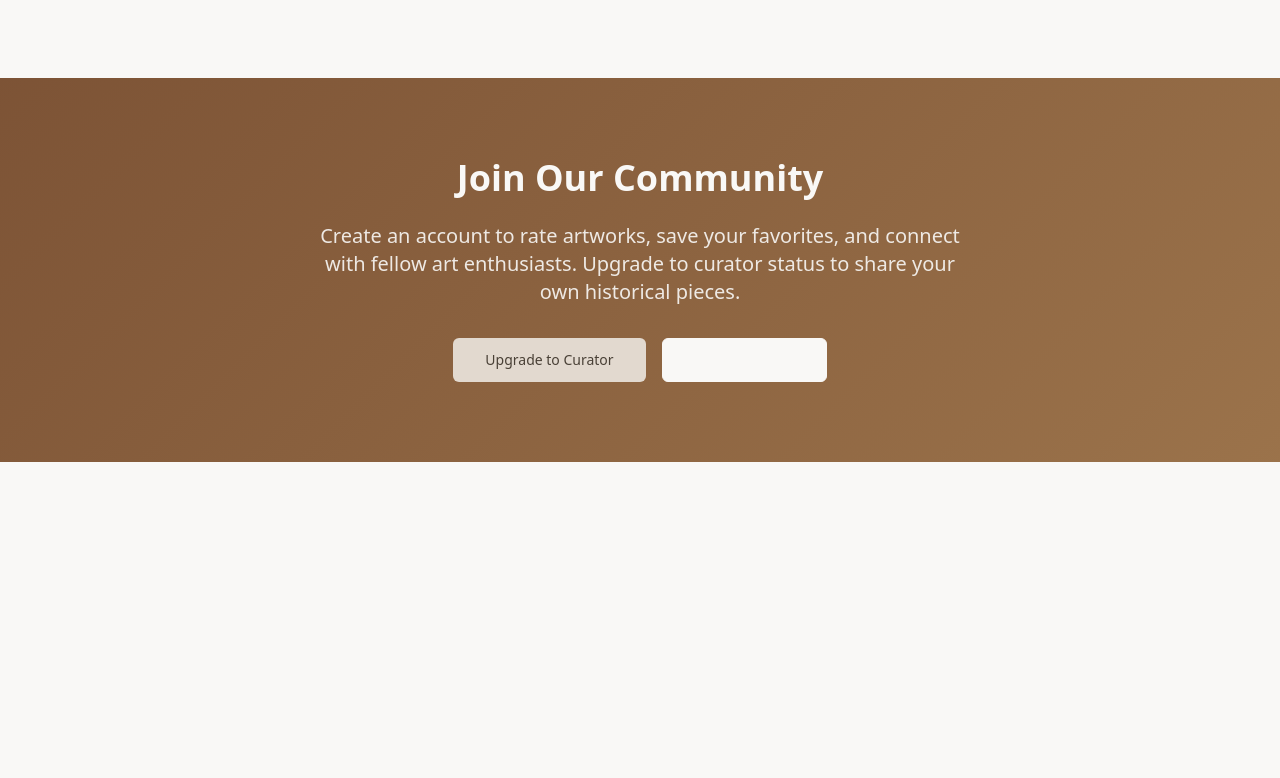
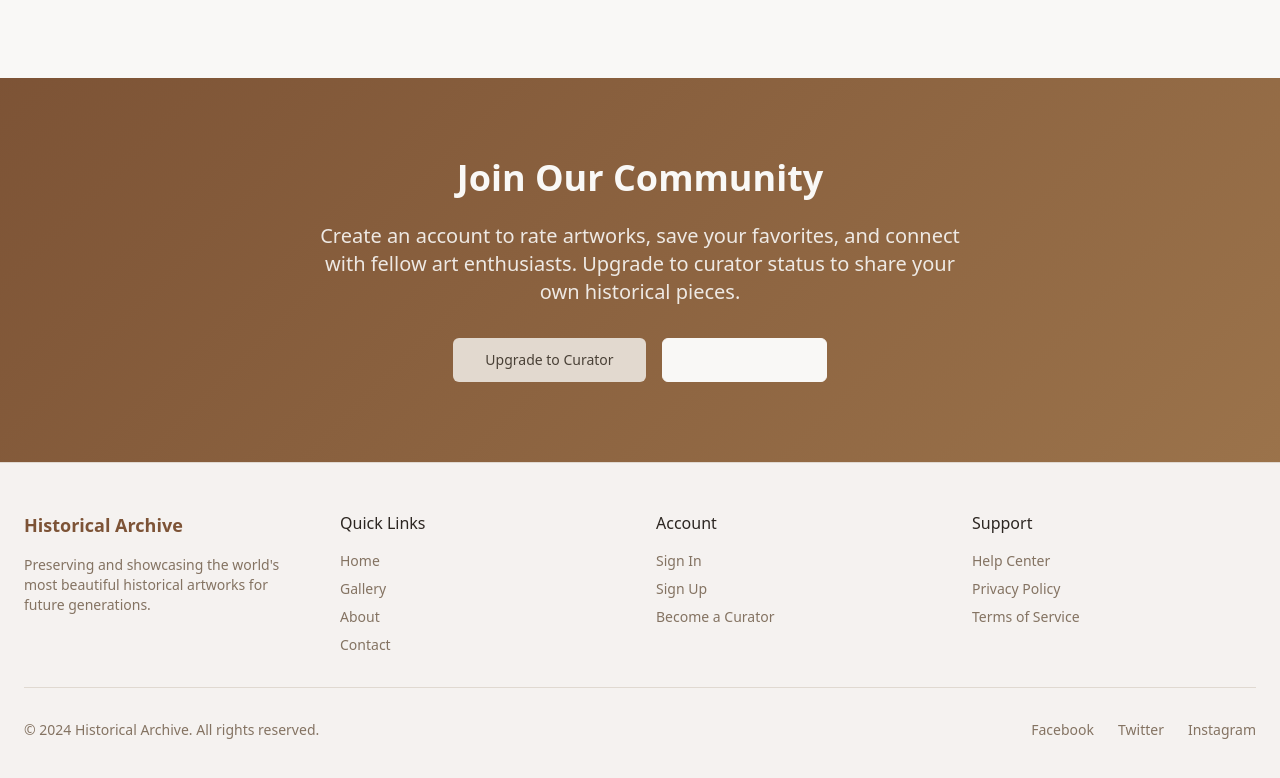
Before and after one commit to clarieoo/art-archive-chronicle, a React (Vite) app: page /visitor in a window 1280 px wide. Shown: the part 1967-2745 px from the top of the page. Before the commit the page ends 2429 px from the top, so only its background shows below. Built offline with nearby package versions, Linux system fonts and the light colour scheme.

Commit message:
Add footer to visitor page
Add the footer component to the visitor page to maintain consistent design across the site.

```diff
--- a/src/pages/visitor/VisitorPage.tsx
+++ b/src/pages/visitor/VisitorPage.tsx
@@ -4,6 +4,7 @@ import { Card, CardContent } from '@/components/ui/card';
 import { Badge } from '@/components/ui/badge';
 import { ArrowRight, Star, Users, Image as ImageIcon } from 'lucide-react';
 import { DashboardLayout } from '@/components/layout/DashboardLayout';
+import { Footer } from '@/components/layout/Footer';
 import sampleArt1 from '@/assets/sample-art-1.jpg';
 import sampleArt2 from '@/assets/sample-art-2.jpg';
 import sampleArt3 from '@/assets/sample-art-3.jpg';
@@ -197,6 +198,7 @@ const VisitorPage = () => {
           </div>
         </section>
       </div>
+      <Footer />
     </DashboardLayout>
   );
 };
```
